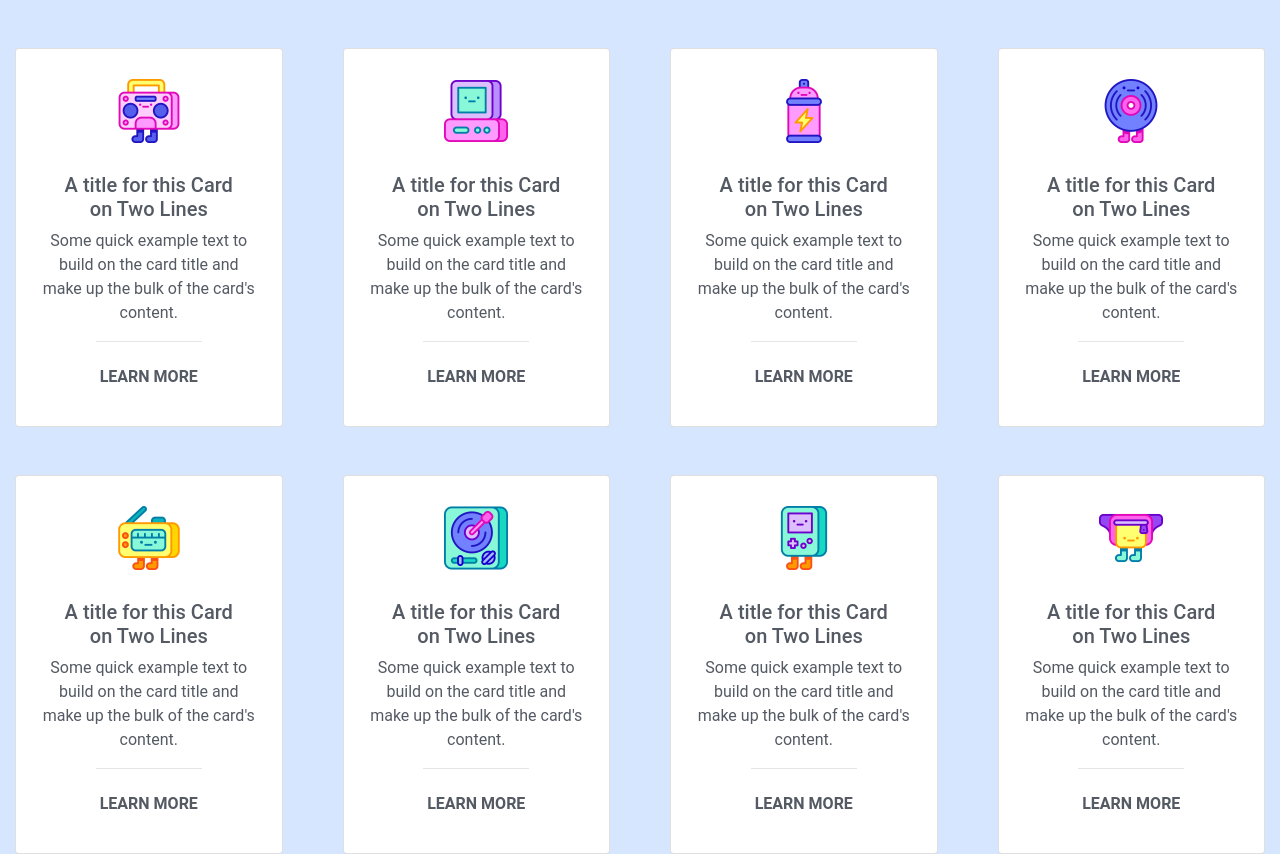
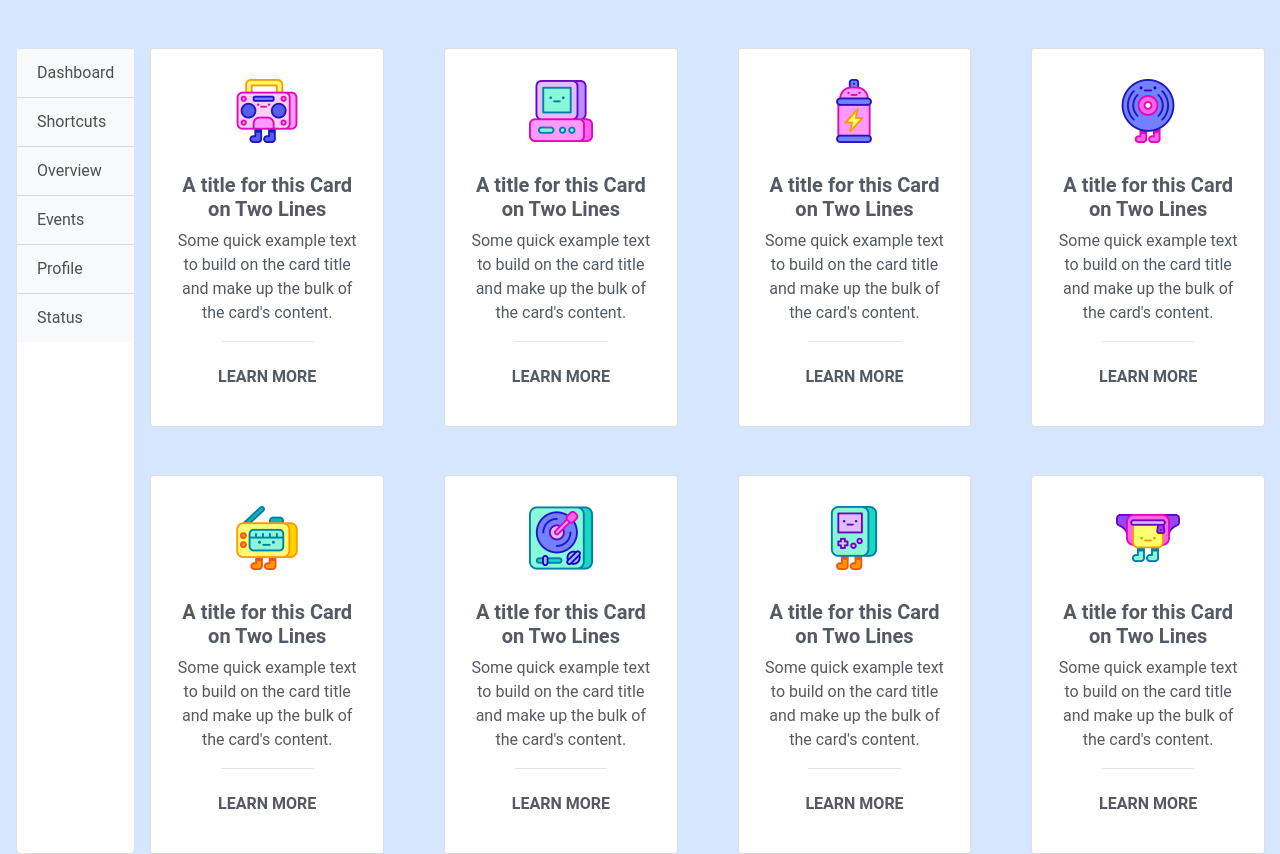
Before and after one commit to chadriae/css-frameworks, a plain HTML site: page building-cards/index.html in a window 1280 px wide. Drawn offline with nearby package versions, Linux system fonts and the light colour scheme.

Commit message:
Add sidebar and responsiveness

```diff
--- a/building-cards/css/_main.scss
+++ b/building-cards/css/_main.scss
@@ -9,6 +9,15 @@ body {
     background-color: $bgcolor;
     color: $textcolor;
     font-family: $font;
+}
+
+h5 {
+    font-weight: bolder;
+}
+
+.sidebar {
+    border-radius: 5px;
+    background-color: white;
 }
 
 .btn {
--- a/building-cards/index.html
+++ b/building-cards/index.html
@@ -10,11 +10,30 @@
 
     <link rel="stylesheet" type="text/css" href="css/style.css">
 
-    <title>Hello, world!</title>
+    <title>CSS Bootstrap framework</title>
   </head>
 
+
   <body>
+  <div class="d-flex" id="wrapper">
+    <!-- Sidebar -->
+    <div class="sidebar border mt-5 ml-3">
+        <div class="list-group list-group-flush">
+          <a href="#" class="list-group-item list-group-item-action bg-light">Dashboard</a>
+          <a href="#" class="list-group-item list-group-item-action bg-light">Shortcuts</a>
+          <a href="#" class="list-group-item list-group-item-action bg-light">Overview</a>
+          <a href="#" class="list-group-item list-group-item-action bg-light">Events</a>
+          <a href="#" class="list-group-item list-group-item-action bg-light">Profile</a>
+          <a href="#" class="list-group-item list-group-item-action bg-light">Status</a>
+        </div>
+      </div>
+
+
+
+
+    <!-- Main content -->
     <div class="card-deck">
+
         <div class="col-md-3 mt-5">
             <div class="card">
                 <div class="text-center">
@@ -22,7 +41,9 @@
                 <h5 class="title">A title for this Card <br />on Two Lines</h5>
                 <p class="text">Some quick example text to build on the card title and make up the bulk of the card's content.</p>
                 <hr style="width:40%" />
-                <a href="#" class="btn btn-secondary" alt="button">LEARN MORE</a>
+                <button class="btn btn-secondary" data-toggle="tooltip" data-placement="bottom" title="Put some text in here">
+                    LEARN MORE
+                </button>
                 </div>
             </div>
         </div>
@@ -34,7 +55,9 @@
                 <h5 class="title">A title for this Card <br />on Two Lines</h5>
                 <p class="text">Some quick example text to build on the card title and make up the bulk of the card's content.</p>
                 <hr style="width:40%" />
-                <a href="#" class="btn btn-secondary">LEARN MORE</a>
+                <button class="btn btn-secondary" data-toggle="tooltip" data-placement="bottom" title="Put some text in here">
+                    LEARN MORE
+                </button>
                 </div>
             </div>
         </div>
@@ -46,7 +69,9 @@
                 <h5 class="title">A title for this Card <br />on Two Lines</h5>
                 <p class="text">Some quick example text to build on the card title and make up the bulk of the card's content.</p>
                 <hr style="width:40%" />
-                <a href="#" class="btn btn-secondary">LEARN MORE</a>
+                <button class="btn btn-secondary" data-toggle="tooltip" data-placement="bottom" title="Put some text in here">
+                    LEARN MORE
+                </button>
                 </div>
             </div>
         </div>
@@ -58,7 +83,9 @@
                 <h5 class="title">A title for this Card <br />on Two Lines</h5>
                 <p class="text">Some quick example text to build on the card title and make up the bulk of the card's content.</p>
                 <hr style="width:40%" />
-                <a href="#" class="btn btn-secondary">LEARN MORE</a>
+                <button class="btn btn-secondary" data-toggle="tooltip" data-placement="bottom" title="Put some text in here">
+                    LEARN MORE
+                </button>
                 </div>
             </div>
         </div>
@@ -70,7 +97,9 @@
                 <h5 class="title">A title for this Card <br />on Two Lines</h5>
                 <p class="text">Some quick example text to build on the card title and make up the bulk of the card's content.</p>
                 <hr style="width:40%" />
-                <a href="#" class="btn btn-secondary">LEARN MORE</a>
+                <button class="btn btn-secondary" data-toggle="tooltip" data-placement="bottom" title="Put some text in here">
+                    LEARN MORE
+                </button>
                 </div>
             </div>
         </div>
@@ -82,7 +111,9 @@
                 <h5 class="title">A title for this Card <br />on Two Lines</h5>
                 <p class="text">Some quick example text to build on the card title and make up the bulk of the card's content.</p>
                 <hr style="width:40%" />
-                <a href="#" class="btn btn-secondary">LEARN MORE</a>
+                <button class="btn btn-secondary" data-toggle="tooltip" data-placement="bottom" title="Put some text in here">
+                    LEARN MORE
+                </button>
                 </div>
             </div>
         </div>
@@ -94,7 +125,9 @@
                 <h5 class="title">A title for this Card <br />on Two Lines</h5>
                 <p class="text">Some quick example text to build on the card title and make up the bulk of the card's content.</p>
                 <hr style="width:40%" />
-                <a href="#" class="btn btn-secondary">LEARN MORE</a>
+                <button class="btn btn-secondary" data-toggle="tooltip" data-placement="bottom" title="Put some text in here">
+                    LEARN MORE
+                </button>
                 </div>
             </div>
         </div>
@@ -106,7 +139,9 @@
                 <h5 class="title">A title for this Card <br />on Two Lines</h5>
                 <p class="text">Some quick example text to build on the card title and make up the bulk of the card's content.</p>
                 <hr style="width:40%" />
-                <a href="#" class="btn btn-secondary">LEARN MORE</a>
+                <button class="btn btn-secondary" data-toggle="tooltip" data-placement="bottom" title="Put some text in here">
+                    LEARN MORE
+                </button>
                 </div>
             </div>
         </div>
@@ -118,5 +153,5 @@
     <script src="https://code.jquery.com/jquery-3.2.1.slim.min.js" integrity="sha384-KJ3o2DKtIkvYIK3UENzmM7KCkRr/rE9/Qpg6aAZGJwFDMVNA/GpGFF93hXpG5KkN" crossorigin="anonymous"></script>
     <script src="https://cdnjs.cloudflare.com/ajax/libs/popper.js/1.12.9/umd/popper.min.js" integrity="sha384-ApNbgh9B+Y1QKtv3Rn7W3mgPxhU9K/ScQsAP7hUibX39j7fakFPskvXusvfa0b4Q" crossorigin="anonymous"></script>
     <script src="https://maxcdn.bootstrapcdn.com/bootstrap/4.0.0/js/bootstrap.min.js" integrity="sha384-JZR6Spejh4U02d8jOt6vLEHfe/JQGiRRSQQxSfFWpi1MquVdAyjUar5+76PVCmYl" crossorigin="anonymous"></script>
-  </body>
+</body>
 </html>
```
Also changed, not shown: building-cards/css/style.css, 1 other file.
